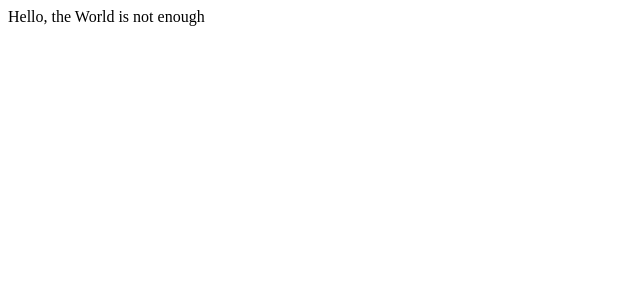
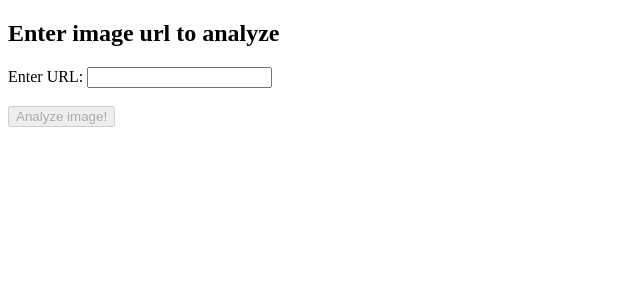
Before and after one commit to darkares2/dipl-uge6-cogn-serv-static-react, a React (Create React App) app: page / in a window 1280 px wide. Shown: the top 300 px of the page, without its empty margins (0-640 px from the left). Built offline with nearby package versions, Linux system fonts and the light colour scheme; the HTML template or start-up script is replaced by a standard one.

Commit message:
Initial url setup wiht button

```diff
--- a/package.json
+++ b/package.json
@@ -8,7 +8,8 @@
     "@testing-library/user-event": "^7.1.2",
     "react": "^16.12.0",
     "react-dom": "^16.12.0",
-    "react-scripts": "3.4.0"
+    "react-scripts": "3.4.0",
+    "validator": "^13.6.0"
   },
   "scripts": {
     "start": "react-scripts start",
--- a/src/App.js
+++ b/src/App.js
@@ -1,8 +1,39 @@
-import React from 'react';
+import React, { useState } from "react";
+import validator from 'validator'
 
-function App() {
-  const value = 'World';
-  return <div>Hello, the {value} is not enough</div>;
+const App = () => {
+
+  const [errorMessage, setErrorMessage] = useState('')
+  const [isDisabled, setDisabled] = useState(true);
+
+  const validate = (value) => {
+
+    if (validator.isURL(value)) {
+      setErrorMessage('Is Valid URL')
+      setDisabled(false);
+    } else {
+      setErrorMessage('Is Not Valid URL')
+      setDisabled(true);
+    }
+  }
+
+  const analyzeImage = () => {
+
+  }
+
+  return (<div>
+    <h2>Enter image url to analyze</h2>
+        <span>Enter URL: </span><input type="text"
+        onChange={(e) => validate(e.target.value)}></input> <br />
+        <span style={{
+          fontWeight: 'bold',
+          color: 'red',
+        }}>{errorMessage}</span>
+        <br />
+        <button onClick={analyzeImage} disabled={isDisabled}>
+          Analyze image!
+        </button>
+  </div>);
 }
 
 export default App;
```
Also changed, not shown: 1 other file (tests, documents, lock files or other folders).
